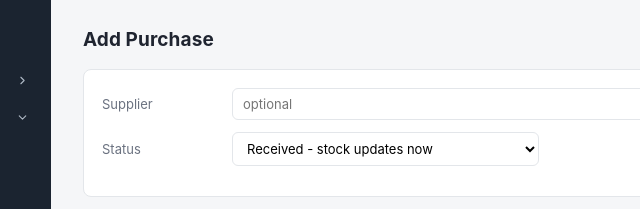
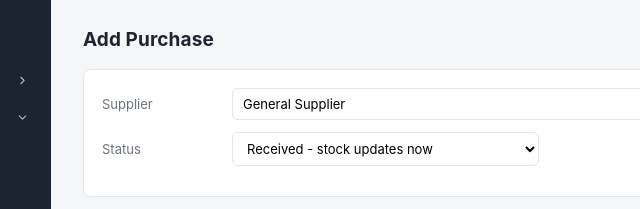
Before and after one commit to kayjoseph/pos-batch-system, a website: page public/purchase-add.html in a window 1280 px wide. Both pictures are taken after a click on the button "Save Purchase". Shown: the top 209 px of the page, 181-821 px from the left. Drawn offline with Linux system fonts and the light colour scheme; no server answers.

Commit message:
update on purchase-add

```diff
--- a/public/purchase-add.html
+++ b/public/purchase-add.html
@@ -13,7 +13,7 @@
 
         <div class="card">
             <div class="form-row">
-                <label>Supplier</label><input id="supplier" placeholder="optional" style="flex:1;">
+                <label>Supplier</label><input id="supplier" value="General Supplier" style="flex:1;">
             </div>
             <div class="form-row">
                 <label>Status</label>
@@ -117,7 +117,7 @@ function recalc() {
 }
 
 async function savePurchase() {
-    const supplier = document.getElementById('supplier').value.trim();
+    const supplier = document.getElementById('supplier').value.trim() || 'General Supplier';
     const status = document.getElementById('status').value;
     const amount_paid = Number(document.getElementById('amountPaid').value) || 0;
     const paymentMethodValue = document.getElementById('paymentMethod').value;
```
